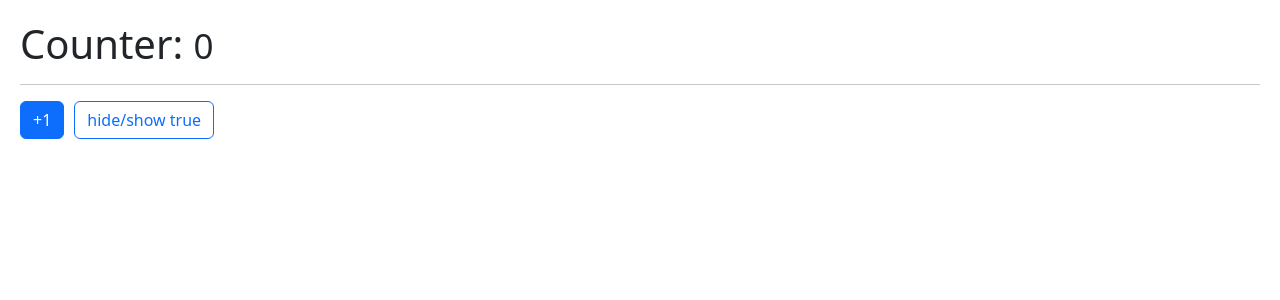
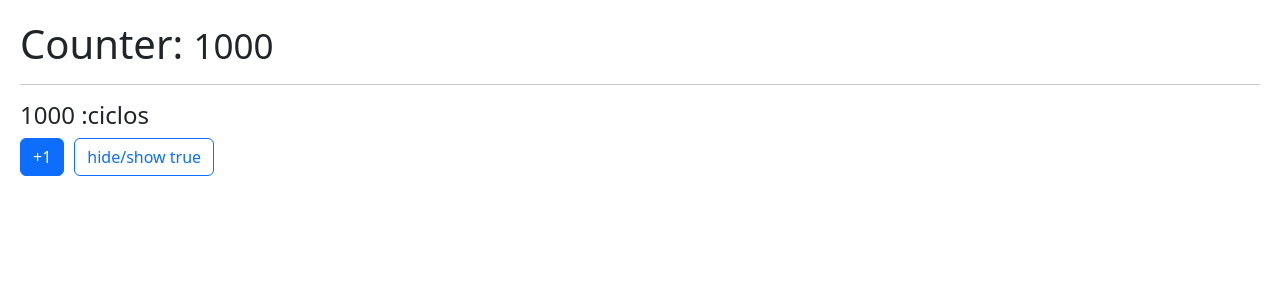
Before and after one commit to jafeth8/hookAppWithVite, a React (Vite) app: page / in a window 1280 px wide. Shown: the top 300 px of the page. Built offline with nearby package versions, Linux system fonts and the light colour scheme.

Commit message:
hook useMemo

```diff
--- /dev/null
+++ b/src/06-memos/MemoHook.jsx
@@ -0,0 +1,33 @@
+import React, { useMemo, useState } from 'react'
+import { useCounter } from '../hooks/useCounter'
+
+
+const heavyTuff=(iteratorNumber=0)=>{
+    for (let i = 0; i < iteratorNumber; i++) {
+        console.log("ahi vamos");
+    }
+
+    return `${iteratorNumber} :ciclos`
+}
+
+
+export const MemoHook = () => {
+
+    const {value,increment}=useCounter(1000);
+    const [show, setshow] = useState(true);
+
+    const memorizeValue= useMemo(() => heavyTuff(value), [value]);
+
+    return (
+        <>
+            <h1>Counter: <small>{value}</small> </h1>
+            <hr />
+
+            <h4>{memorizeValue}</h4>
+
+            <button className='btn btn-primary' onClick={()=>{increment(1)}}>+1</button>
+
+            <button className='btn btn-outline-primary ' onClick={()=>{setshow(!show)}}>hide/show {JSON.stringify(show)}</button>
+        </>
+    )
+}
--- a/src/main.jsx
+++ b/src/main.jsx
@@ -7,12 +7,13 @@ import { SimpleForm } from './02-useEffect/SimpleForm'
 import { MultipleCustomHooks } from './03-examples/MultipleCustomHooks'
 import { FocusScreen } from './04-useRef/FocusScreen'
 import { Layout } from './05-useEfectLayout/Layout'
+import { MemoHook } from './06-memos/MemoHook'
 import { Memorize } from './06-memos/Memorize'
 import { HooksApp } from './HooksApp'
 import './index.css'
 
 ReactDOM.createRoot(document.getElementById('root')).render(
   //<React.StrictMode>
-    <Memorize/>
+    <MemoHook/>
   //</React.StrictMode>,
 )
```
